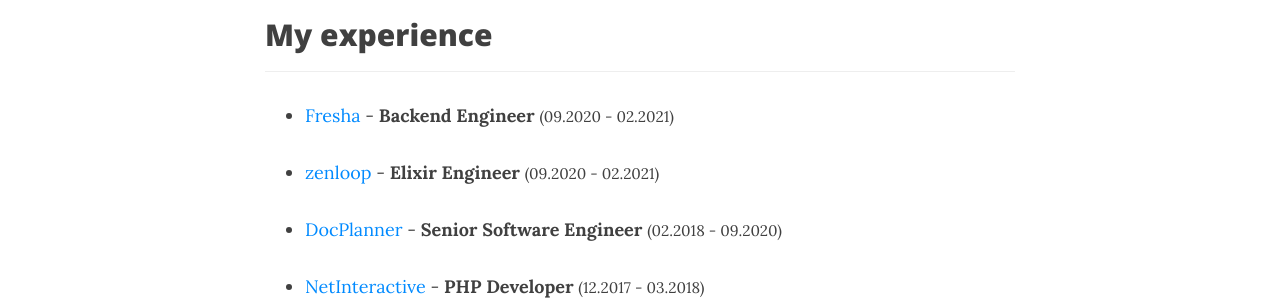
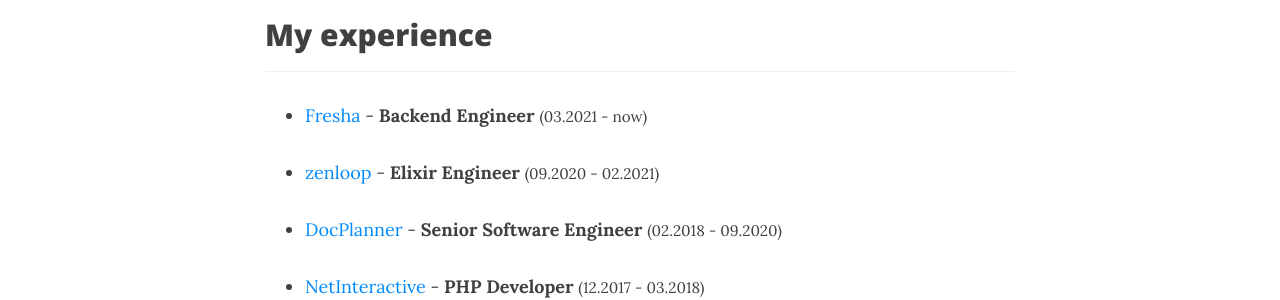
Before and after one commit to patrykwozinski/patrykwozinski.github.io, a Jekyll site: the page built from aboutme.md, in a window 1280 px wide and 900 px high, scrolled down 1137 px. Shown: the part 153-453 px from the top of the window. Built offline with Jekyll 4.4.1, drawn with Linux system fonts in a browser that asks for light colours; nearby versions of some CDN libraries.

Commit message:
fix for aboutme

```diff
--- a/aboutme.md
+++ b/aboutme.md
@@ -20,7 +20,7 @@
 ## My experience
 <hr>
 
-- [Fresha](https://fresha.engineering) - **Backend Engineer** <small>(09.2020 - 02.2021)</small>
+- [Fresha](https://fresha.engineering) - **Backend Engineer** <small>(03.2021 - now)</small>
 
 - [zenloop](https://www.zenloop.com/en) - **Elixir Engineer** <small>(09.2020 - 02.2021)</small>
 
```
